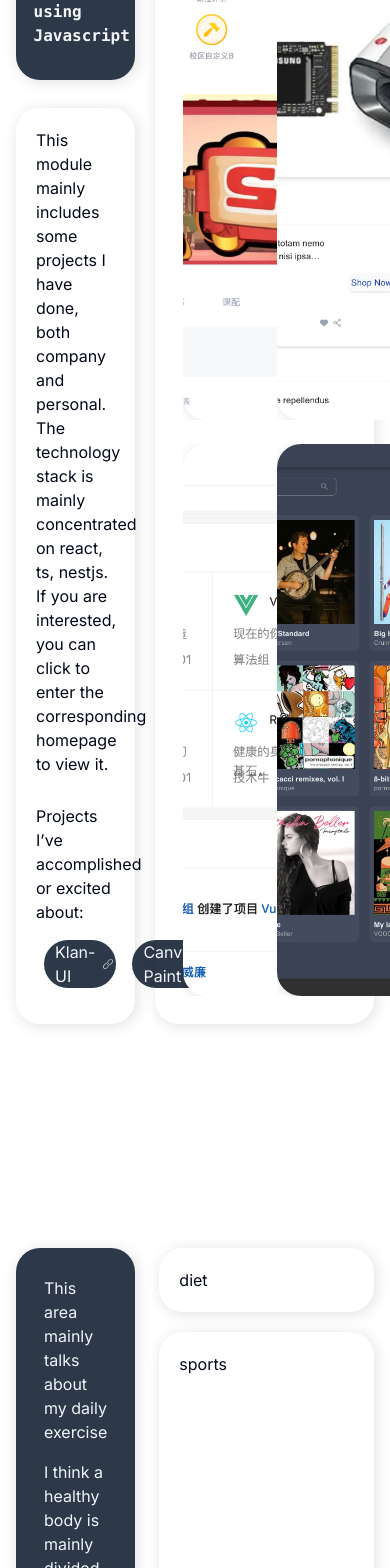
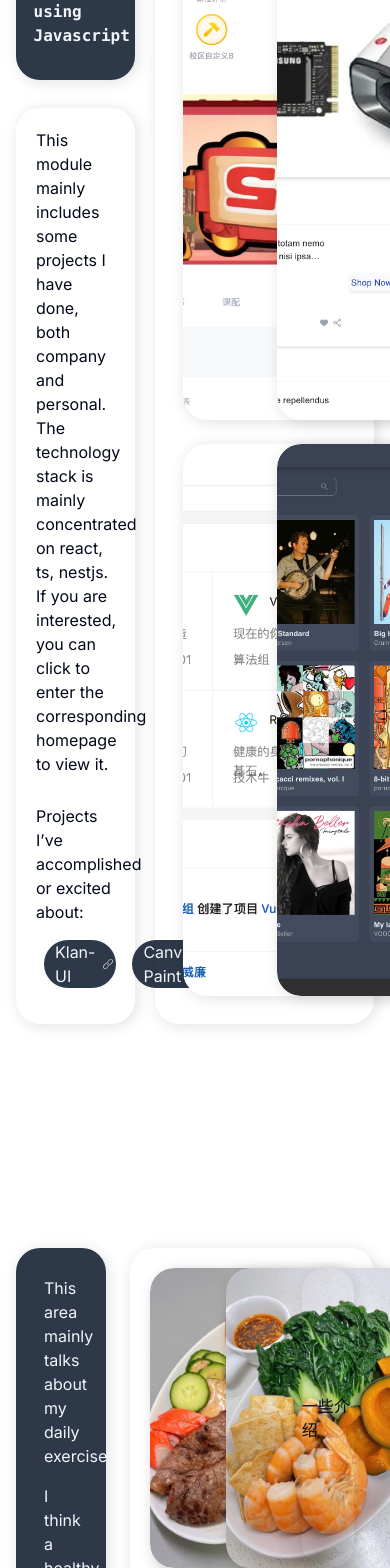
Before and after one commit to BenjaminWu-59/blog-benjamin59, a Next.js app: page / in a window 390 px wide. Shown: the part 2692-4260 px from the top of the page. Built offline with nearby package versions, Linux system fonts and the light colour scheme; a web font is replaced by a local one.

Commit message:
project list optimized

```diff
--- a/app/globals.css
+++ b/app/globals.css
@@ -111,3 +111,7 @@ background: linear-gradient(120deg, rgba(255,255,255,1) 0%, rgba(242,242,242,1)
 .shadow-custom{
   box-shadow: 2px 2px 15px rgba(0, 0, 0, .12);
 }
+
+.shadow-custom-mid-drak{
+  box-shadow: 5px 5px 15px rgba(0, 0, 0, .25);
+}
--- a/components/FitnessList.tsx
+++ b/components/FitnessList.tsx
@@ -12,8 +12,8 @@ const FitnessList: React.FC<FitnessListProps> = ({ diets = [] }) => {
       <div>
         <div className="flex">
           {/* 简介和其他 */}
-          <div className="flex flex-col w-4/12 mr-6">
-            <div className="mb-10 p-5 text-slate-100 rounded-3xl shadow-custom bg-[#2D3849]">
+          <div className="flex flex-col w-3/12 mr-6">
+            <div className="mb-5 p-5 text-slate-100 rounded-3xl shadow-custom bg-[#2D3849]">
               <p className="p-2">This area mainly talks about my daily exercise</p>
               <p className="p-2">I think a healthy body is mainly divided into 3 parts: diet, exercise, and other (sleep, mood, etc.)</p>
               <p className="p-2">Diet is the most important thing, fitness is a gradual process, and good sleep and mood mainly depend on self-regulation</p>
@@ -28,8 +28,46 @@ const FitnessList: React.FC<FitnessListProps> = ({ diets = [] }) => {
           {/* 饮食和运动 */}
           <div className="flex-grow flex flex-col">
             {/* 饮食 */}
-            <div className="mb-5 p-5 rounded-3xl shadow-custom">
-              diet
+            <div className="z-10 mb-5 p-3 grid grid-cols-3 gap-2 rounded-3xl shadow-custom">
+              {diets.map((item, index) => (
+                <div key={index}
+                  className="z-10 m-2 min-w-200 min-h-300 rounded-3xl shadow-custom-mid-drak
+                          flex justify-center items-center cursor-pointer
+                          relative group overflow-hidden
+            ">
+                  <div className="relative w-full h-full">
+                    <div className="w-full h-full transition-transform duration-500 hover:scale-125">
+                      <Image
+                        src={`/diet/${item.img}.png`}
+                        alt="Diet"
+                        className="object-cover rounded-3xl"
+                        fill
+                        priority
+                      />
+                    </div>
+                  </div>
+                  {/* overlay section */}
+                  <div className="absolute left-0 top-0 opacity-0 flex justify-center items-center
+                       group-hover:p-5 w-full h-full
+                       group-hover:opacity-85 bg-[#2D3849]/80 rounded-3xl
+                       group-hover:backdrop-blur-sm duration-500 pointer-events-none">
+                    <div className="text-sm font-sans font-medium text-slate-100">
+                      <p>
+                        Ingredients:{item.ingredients}
+                      </p>
+                      {item.descriptions.map((descs, index) => (
+                        <p key={index}>
+                          {descs}
+                        </p>
+                      ))}
+                    </div>
+                  </div>
+                </div>
+              ))}
+
+              <div className="z-10 m-2 flex justify-center items-center rounded-3xl shadow-custom">
+                一些介绍
+              </div>
             </div>
 
             {/* 运动 */}
--- a/components/ProjectList.tsx
+++ b/components/ProjectList.tsx
@@ -68,16 +68,16 @@ const ProjectList: React.FC<ProjectListProps> = ({ project = [] }) => {
         <div className="flex-grow ml-5 p-5 rounded-3xl grid grid-cols-2 gap-2 shadow-custom">
           {project.map((item, index) => (
             <div key={index}
-              className="z-10 m-2 min-w-300 min-h-250
+              className="z-10 m-2 min-w-300 min-h-250 rounded-3xl shadow-custom
                         flex justify-center items-center cursor-pointer
                         relative group overflow-hidden
           ">
-              <div className="relative w-full h-full overflow-hidden rounded-3xl shadow-custom">
+              <div className="relative w-full h-full">
                 <div className="w-full h-full transition-transform duration-500 hover:scale-125">
                   <Image
                     src={`/${item.img}.jpg`}
                     alt="Project"
-                    className="object-cover"
+                    className="object-cover rounded-3xl"
                     fill
                     priority
                   />
@@ -88,10 +88,10 @@ const ProjectList: React.FC<ProjectListProps> = ({ project = [] }) => {
                  group-hover:p-5 w-full h-full
                  group-hover:opacity-85 bg-[#2D3849]/60 rounded-3xl
                  group-hover:backdrop-blur-sm duration-500 pointer-events-none">
-                  <p className="font-sans font-medium text-slate-100">
-                    {item.description}
-                  </p>
-                </div>
+                <p className="font-sans font-medium text-slate-100">
+                  {item.description}
+                </p>
+              </div>
             </div>
           ))}
         </div>
--- a/components/mainNav.tsx
+++ b/components/mainNav.tsx
@@ -50,15 +50,6 @@ export function MainNav() {
       >
         Fitness
       </Link>
-      <Link
-        href="/"
-        className={cn(
-          "text-lg font-medium transition-colors hover:text-primary hidden sm:inline-block",
-          pathname === "/about" ? "text-foreground" : "text-foreground/60"
-        )}
-      >
-        LOL
-      </Link>
     </nav>
   );
 }
--- a/config/fitness.ts
+++ b/config/fitness.ts
@@ -1,38 +1,30 @@
 export interface Diet {
   title: string;
   img: string;
-  description: string;
+  descriptions: string[];
+  ingredients: string;
 }
 
 export const testDietList: Diet[] = [
   {
     title: "Beef and Potato",
     img: "beef-potato",
-    description: "this is a diet description."
+    descriptions: [
+      '1.Cook the beef: Season the cooked beef with salt and pepper. Steam the potatoes, then lightly pan-fry them.',
+      '2.Prepare the ingredients: Slice the crab sticks and cucumber.',
+      '3.Plating: Arrange everything on a plate. Drizzle a bit of salad dressing over the cucumber. Done!'
+    ],
+    ingredients: "Beef, potatoes, cucumber, crab sticks"
   },
   {
-    title: "Beef and Potato",
-    img: "beef-potato",
-    description: "this is a diet description."
+    title: "Shrimp Tofu",
+    img: "shrimp-tofu",
+    descriptions: [
+      '1.Cook the beef: Season the cooked beef with salt and pepper. Steam the potatoes, then lightly pan-fry them.',
+      '2.Prepare the ingredients: Slice the crab sticks and cucumber.',
+      '3.Plating: Arrange everything on a plate. Drizzle a bit of salad dressing over the cucumber. Done!'
+    ],
+    ingredients: "Beef, potatoes, cucumber, crab sticks"
   },
-  {
-    title: "Beef and Potato",
-    img: "beef-potato",
-    description: "this is a diet description."
-  },
-  {
-    title: "Beef and Potato",
-    img: "beef-potato",
-    description: "this is a diet description."
-  },
-  {
-    title: "Beef and Potato",
-    img: "beef-potato",
-    description: "this is a diet description."
-  },
-  {
-    title: "Beef and Potato",
-    img: "beef-potato",
-    description: "this is a diet description."
-  }
+
 ]
--- a/tailwind.config.ts
+++ b/tailwind.config.ts
@@ -82,6 +82,8 @@ const config = {
       },
       minWidth:{
         '100': '100px',
+        '150': '150px',
+        '175': '175px',
         '200': '200px',
         '250': '250px',
         '300': '300px',
@@ -89,6 +91,8 @@ const config = {
       },
       minHeight:{
         '100': '100px',
+        '150': '150px',
+        '175': '175px',
         '200': '200px',
         '250': '250px',
         '300': '300px',
```
Also changed, not shown: public/diet/shrimp-tofu.png (added).
